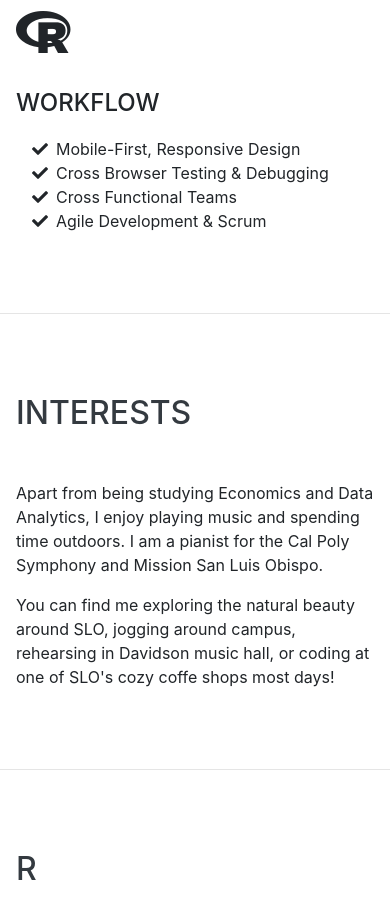
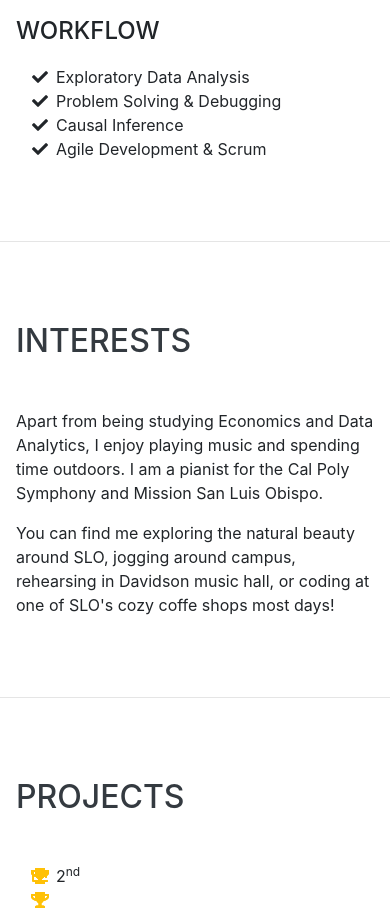
Before and after one commit to chayden1215/chayden1215.github.io, a website with bundled scripts: page index.html in a window 390 px wide. Shown: the part 3175-4090 px from the top of the page. Built offline with nearby package versions, Linux system fonts and the light colour scheme; a web font is replaced by a local one.

Commit message:
Update index.html

```diff
--- a/index.html
+++ b/index.html
@@ -120,8 +120,8 @@
 
         <div class="resume-item d-flex flex-column flex-md-row justify-content-between mb-5">
           <div class="resume-content">
-            <h3 class="mb-0">Finance & Accounting Intern </h3>
-            <div class="subheading mb-3">ABA Hearth & Home, San Carlos, CA</div>
+            <h3 class="mb-0">Finance &amp; Accounting Intern </h3>
+            <div class="subheading mb-3">ABA Hearth &amp; Home, San Carlos, CA</div>
             <p>•	Utilize Excel for analysis of invoicing and cash receipt data prior to Sage 100 entry</p>
             <p>•	Manage accounts payable and receivable through Sage 100 software</p>
             <p>•	Create marketing brochures to highlight select product lines in addition to other self-led projects
@@ -195,8 +195,8 @@
           <li class="list-inline-item">
             <i class="fab fa-r-project"></i>
           </li>
-          <li class="iconify" data-icon="file-icons:stata" data-inline="false">
-            <i class="fab fa-r-project"></i>
+          <li class="list-inline-item">
+            <i class="iconify" data-icon="file-icons:stata" data-inline="false"></i>
           </li>
         </ul>
 
@@ -204,13 +204,13 @@
         <ul class="fa-ul mb-0">
           <li>
             <i class="fa-li fa fa-check"></i>
-            Mobile-First, Responsive Design</li>
+            Exploratory Data Analysis</li>
           <li>
             <i class="fa-li fa fa-check"></i>
-            Cross Browser Testing &amp; Debugging</li>
+            Problem Solving &amp; Debugging</li>
           <li>
             <i class="fa-li fa fa-check"></i>
-            Cross Functional Teams</li>
+            Causal Inference</li>
           <li>
             <i class="fa-li fa fa-check"></i>
             Agile Development &amp; Scrum</li>
@@ -232,7 +232,7 @@
 
     <section class="resume-section p-3 p-lg-5 d-flex align-items-center" id="projects">
       <div class="w-100">
-        <h2 class="mb-5"> R </h2>
+        <h2 class="mb-5"> Projects </h2>
         <ul class="fa-ul mb-0">
           <li>
             <i class="fa-li fa fa-chart-bar text-warning"></i>
```
